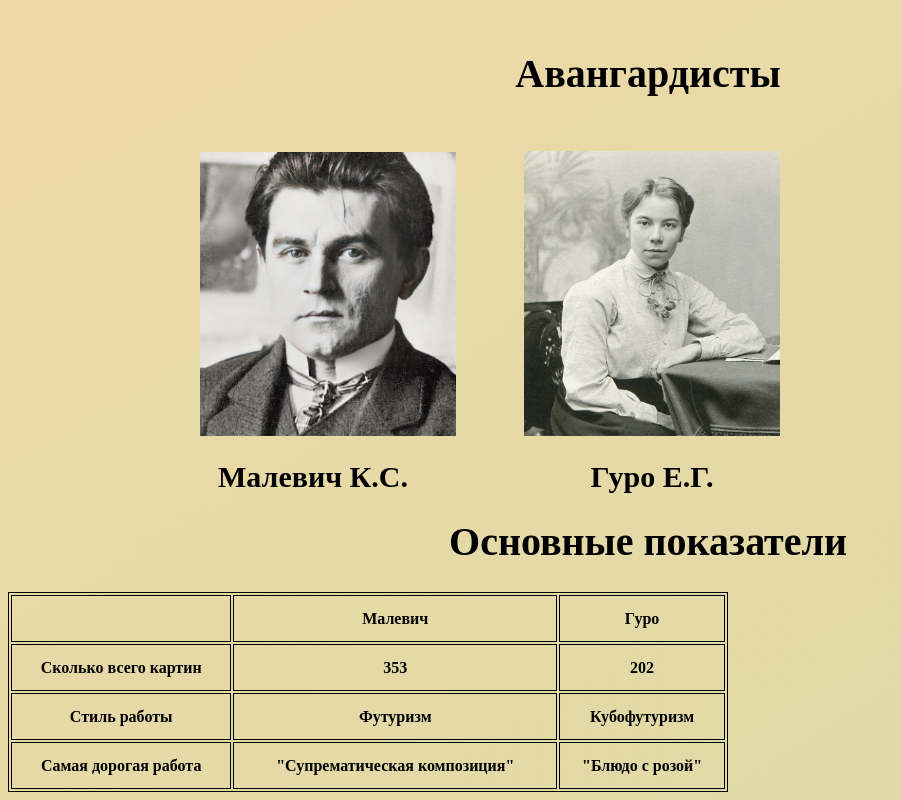
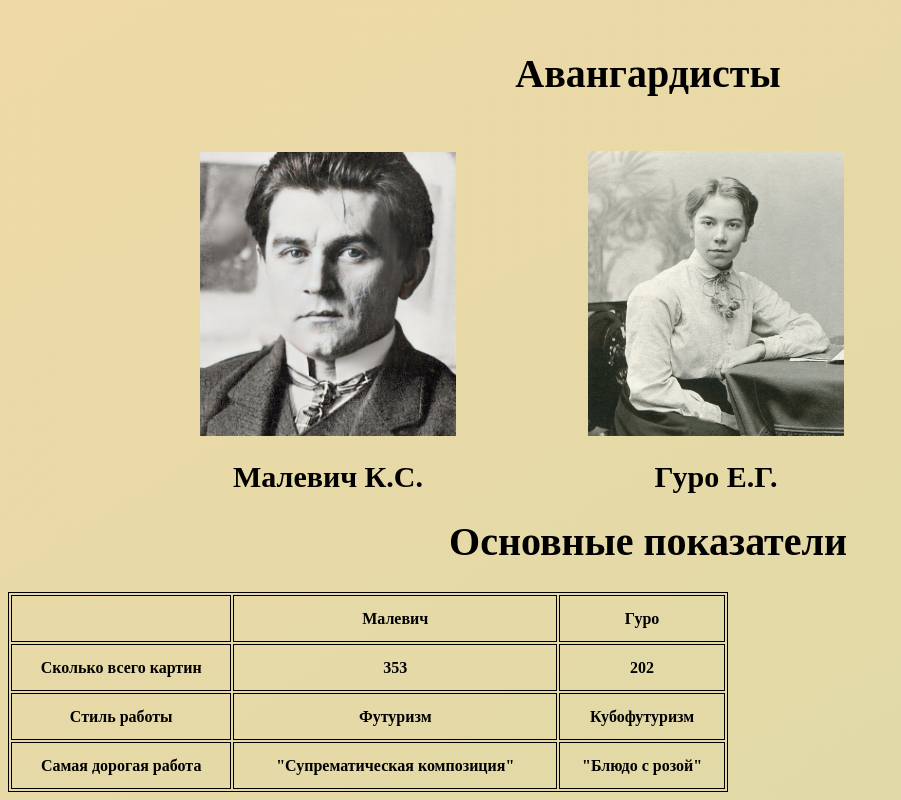
Before and after one commit to ilyuchaBomber/Ekaterina-Dyakova, a plain HTML site: page index.html in a window 1280 px wide. Shown: the part 1053-1853 px from the top of the page, without its empty margins (0-901 px from the left). Drawn offline with Linux system fonts and the light colour scheme.

Commit message:
Update Главная страница.css

```diff
--- a/Главная страница.css
+++ b/Главная страница.css
@@ -35,13 +35,12 @@ div{
 
 .kazimir{
 	font-size: 30px;
-	margin-right: 30px;
 }
 #Guro{
 	boreder:1px solid black;
 	width: 20%;
 	height: 200px;
-	margin-left: 5%;
+	margin-left: 10%;
 }
 .guro{
 	font-size: 30px;
```
